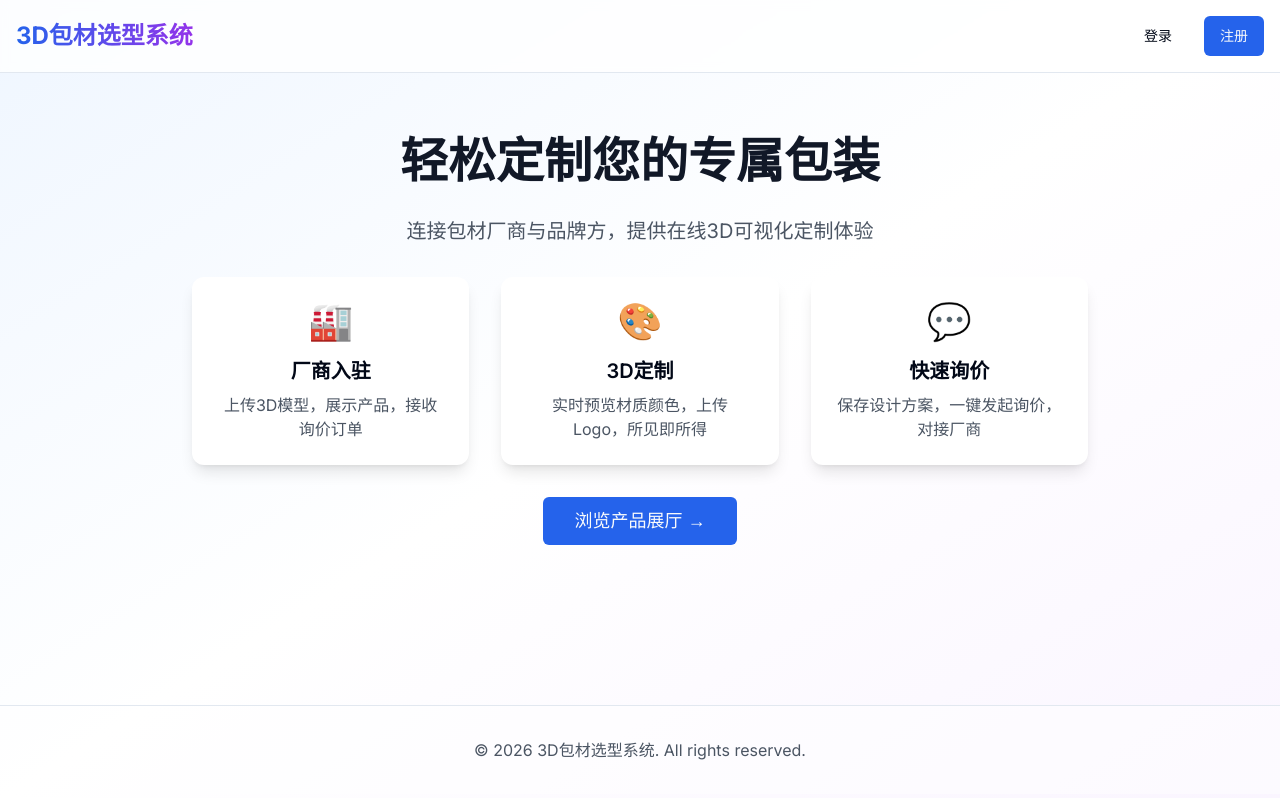
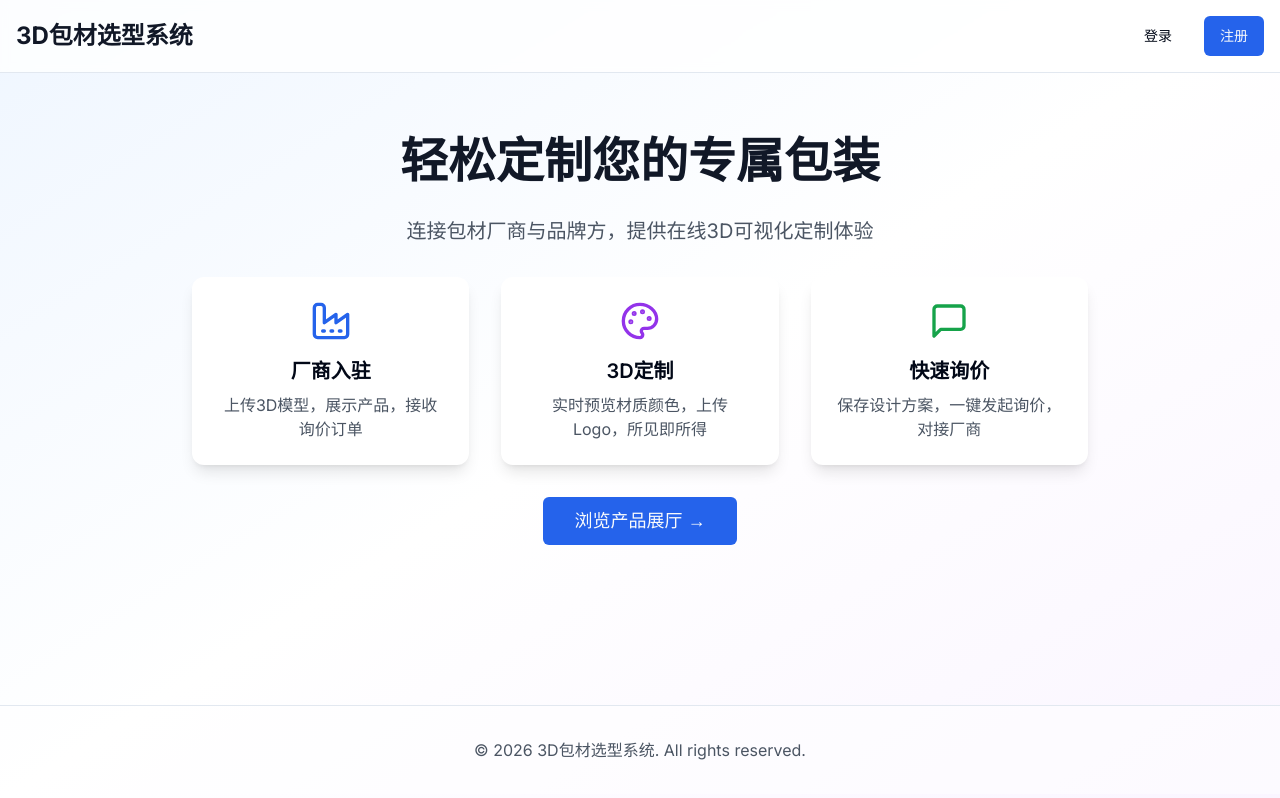
Before and after one commit to cv-coder/3d-threee-hzp, a Next.js app: page / in a window 1280 px wide. Built offline with nearby package versions, Linux system fonts and the light colour scheme; no server answers.

Commit message:
feat: 添加本地 HDR 环境贴图支持，优化 3D 模型展示

```diff
--- a/src/app/page.tsx
+++ b/src/app/page.tsx
@@ -3,6 +3,7 @@ import { auth } from '@/lib/auth';
 import { db } from '@/lib/db';
 import Link from 'next/link';
 import { Button } from '@/components/ui/button';
+import { Factory, Palette, MessageSquare } from 'lucide-react';
 
 export default async function Home() {
   const session = await auth();
@@ -27,7 +28,7 @@ export default async function Home() {
     <div className="min-h-screen bg-gradient-to-br from-blue-50 via-white to-purple-50">
       <nav className="border-b bg-white/80 backdrop-blur-sm">
         <div className="container mx-auto px-4 py-4 flex justify-between items-center">
-          <h1 className="text-2xl font-bold bg-gradient-to-r from-blue-600 to-purple-600 bg-clip-text text-transparent">
+          <h1 className="text-2xl font-bold text-gray-900">
             3D包材选型系统
           </h1>
           <div className="space-x-4">
@@ -51,24 +52,24 @@ export default async function Home() {
           </p>
 
           <div className="grid md:grid-cols-3 gap-8 mt-16">
-            <div className="p-6 bg-white rounded-xl shadow-lg hover:shadow-xl transition-shadow">
-              <div className="text-4xl mb-4">🏭</div>
+            <div className="p-6 bg-white rounded-xl shadow-lg hover:shadow-xl transition-shadow flex flex-col items-center">
+              <Factory className="size-10 text-blue-600 mb-4" />
               <h3 className="text-xl font-semibold mb-2">厂商入驻</h3>
               <p className="text-gray-600">
                 上传3D模型，展示产品，接收询价订单
               </p>
             </div>
 
-            <div className="p-6 bg-white rounded-xl shadow-lg hover:shadow-xl transition-shadow">
-              <div className="text-4xl mb-4">🎨</div>
+            <div className="p-6 bg-white rounded-xl shadow-lg hover:shadow-xl transition-shadow flex flex-col items-center">
+              <Palette className="size-10 text-purple-600 mb-4" />
               <h3 className="text-xl font-semibold mb-2">3D定制</h3>
               <p className="text-gray-600">
                 实时预览材质颜色，上传Logo，所见即所得
               </p>
             </div>
 
-            <div className="p-6 bg-white rounded-xl shadow-lg hover:shadow-xl transition-shadow">
-              <div className="text-4xl mb-4">💬</div>
+            <div className="p-6 bg-white rounded-xl shadow-lg hover:shadow-xl transition-shadow flex flex-col items-center">
+              <MessageSquare className="size-10 text-green-600 mb-4" />
               <h3 className="text-xl font-semibold mb-2">快速询价</h3>
               <p className="text-gray-600">
                 保存设计方案，一键发起询价，对接厂商
--- a/src/components/3d/Configurator3D.tsx
+++ b/src/components/3d/Configurator3D.tsx
@@ -6,6 +6,8 @@ import { OrbitControls, Environment, ContactShadows, useGLTF } from '@react-thre
 import { GLTFLoader } from 'three/examples/jsm/loaders/GLTFLoader.js';
 import * as THREE from 'three';
 import type { MaterialConfig } from '@/types/database';
+
+const LOCAL_ENVIRONMENT_MAP = '/hdr/studio_small_03_1k.hdr';
 
 interface Model3DProps {
   modelUrl: string;
@@ -69,8 +71,8 @@ export default function Configurator3D({ modelUrl, config, className = '' }: Con
           {/* 3D模型 */}
           <Model modelUrl={modelUrl} config={config} />
 
-          {/* 环境贴图 */}
-          <Environment preset="studio" />
+          {/* 使用本地 HDR，避免运行时请求外网资源 */}
+          <Environment files={LOCAL_ENVIRONMENT_MAP} />
 
           {/* 阴影 */}
           <ContactShadows
```
Also changed, not shown: 1 other file (tests, documents, lock files or other folders).
